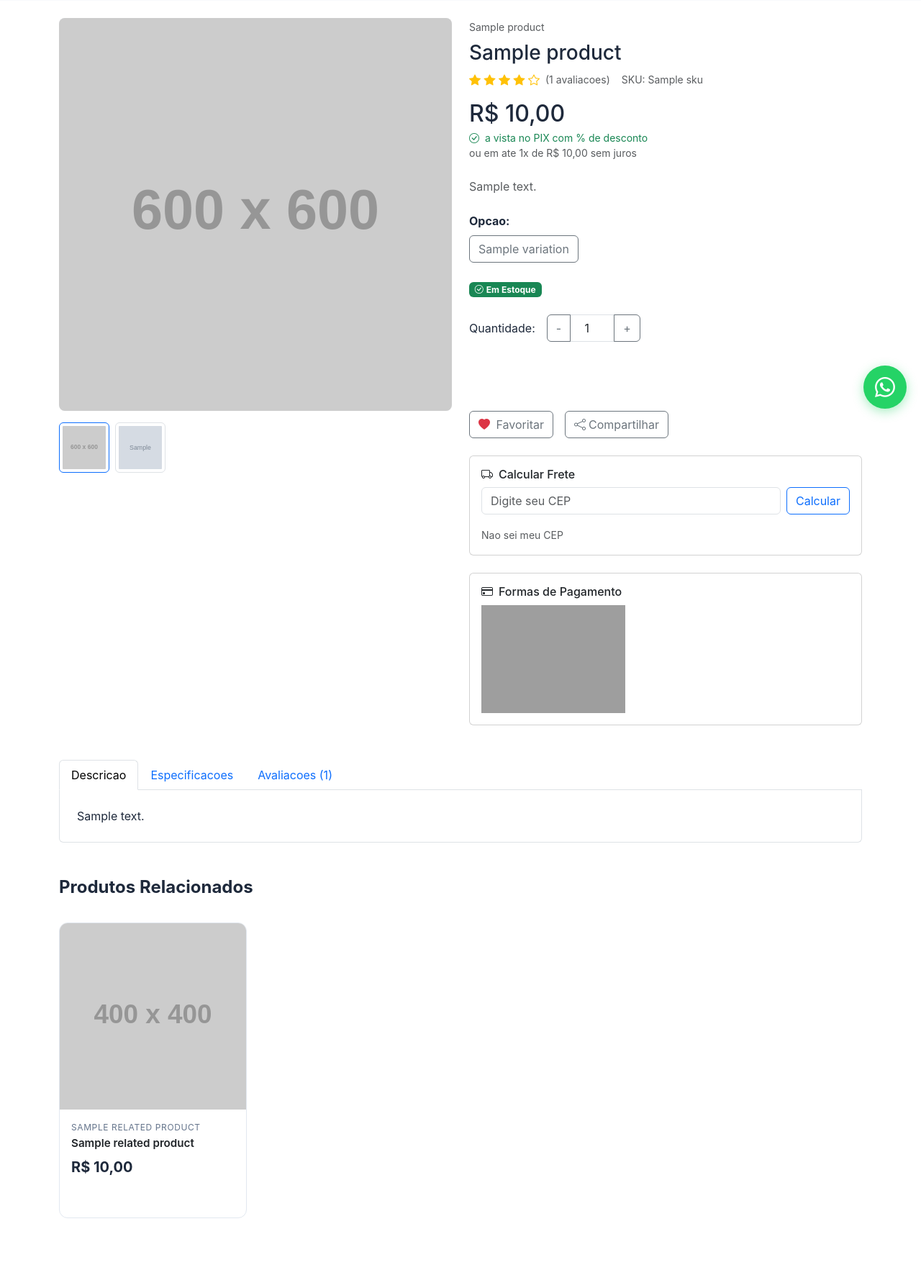
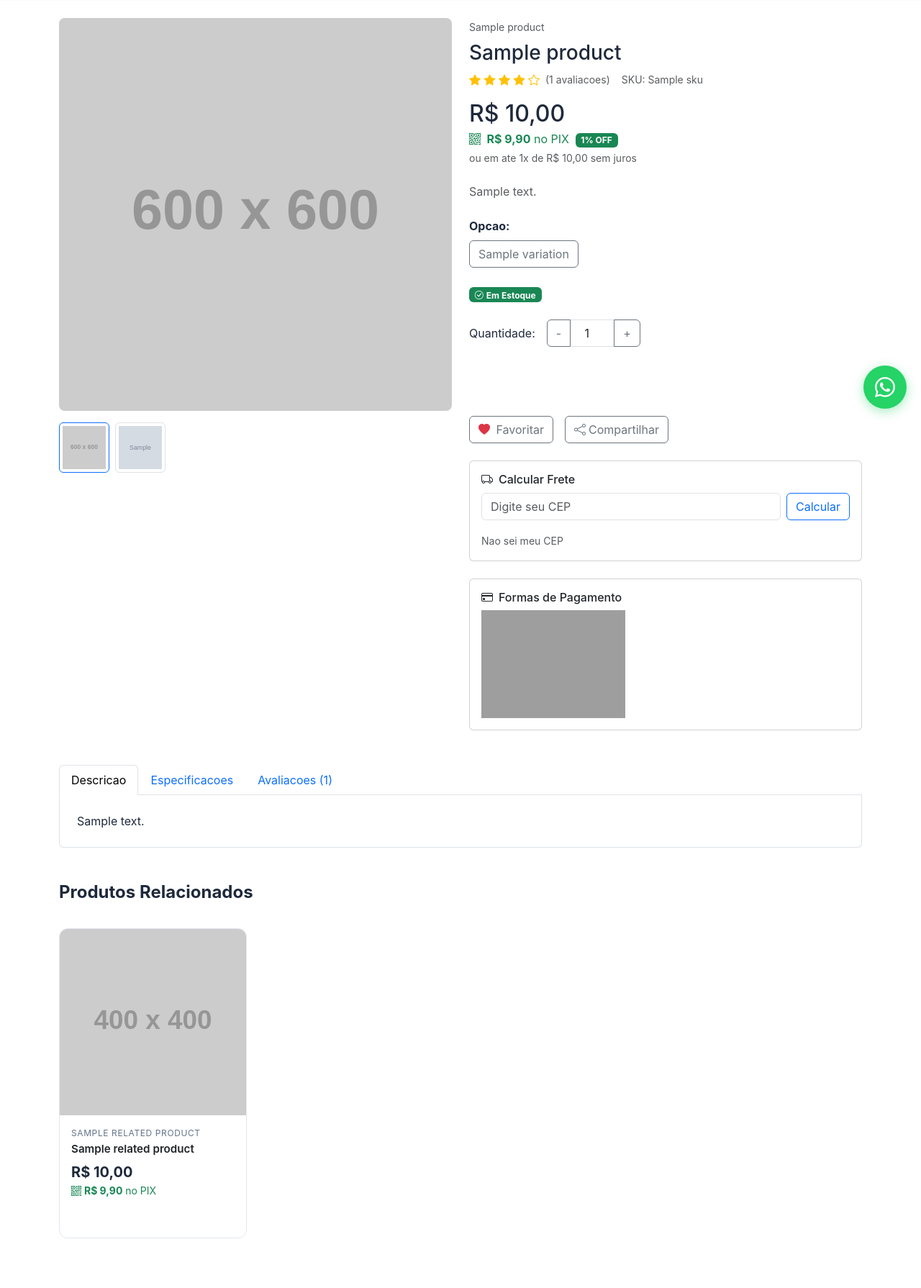
Before and after one commit to princebsb/gpsimports, a CodeIgniter 4 app: the page made by app/Views/front/products/show.php in a window 1280 px wide. Shown: the part 212-2002 px from the top of the page at 72% size. Run offline with PHP 8.4 and a stand-in for CodeIgniter, Linux system fonts and the light colour scheme; the template is opened without the code that fills it: most values are stand-ins (such as "Sample title", 1, 10 or a date in 2020); grey boxes marked "Sample" are stand-in pictures; grey boxes labelled with a size stand in for pictures from a placeholder-image service; data that the repository does not hold is empty; some libraries are stand-ins or nearby versions; grey boxes are pictures that could not be loaded.

Commit message:
Implementa exibicao de desconto PIX (5%)
- Mostra preco com desconto PIX na pagina do produto
- Mostra preco PIX no card de listagem de produtos
- Mostra preco PIX no resumo do carrinho
- Atualiza dinamicamente quando total muda

Co-Authored-By: Claude Opus 4.5 <noreply@anthropic.com>

```diff
--- a/app/Views/front/partials/product-card.php
+++ b/app/Views/front/partials/product-card.php
@@ -76,14 +76,22 @@
             <?php endif; ?>
         </div>
 
-        <div class="installments">
-            <?php if ($currentPrice > 0): ?>
+        <?php if ($currentPrice > 0): ?>
+            <?php
+            $pixDiscount = (float) (setting('pix_discount') ?? 5);
+            $pixPrice = $currentPrice * (1 - $pixDiscount / 100);
+            ?>
+            <div class="pix-price text-success small">
+                <i class="bi bi-qr-code"></i>
+                <strong>R$ <?= number_format($pixPrice, 2, ',', '.') ?></strong> no PIX
+            </div>
+            <div class="installments">
                 <?php $installments = max(1, min(12, floor($currentPrice / 10))); ?>
                 <?php if ($installments > 1): ?>
                     ou <?= $installments ?>x de R$ <?= number_format($currentPrice / $installments, 2, ',', '.') ?>
                 <?php endif; ?>
-            <?php endif; ?>
-        </div>
+            </div>
+        <?php endif; ?>
 
         <?php if ($product['stock'] > 0): ?>
             <button type="button" class="btn btn-primary btn-sm w-100 mt-2" onclick="addToCart(<?= $product['id'] ?>)">
--- a/app/Views/front/products/show.php
+++ b/app/Views/front/products/show.php
@@ -119,6 +119,8 @@
             <div class="mb-4">
                 <?php
                 $currentPrice = $product['sale_price'] && $product['sale_price'] < $product['price'] ? $product['sale_price'] : $product['price'];
+                $pixDiscount = (float) (setting('pix_discount') ?? 5);
+                $pixPrice = $currentPrice * (1 - $pixDiscount / 100);
                 ?>
                 <?php if ($currentPrice > 0): ?>
                     <?php if ($product['sale_price'] && $product['sale_price'] < $product['price']): ?>
@@ -127,9 +129,10 @@
                         </div>
                     <?php endif; ?>
                     <div class="h2 text-primary mb-1">R$ <?= number_format($currentPrice, 2, ',', '.') ?></div>
-                    <div class="text-success small">
-                        <i class="bi bi-check-circle me-1"></i>
-                        a vista no PIX com <?= setting('pix_discount') ?? 5 ?>% de desconto
+                    <div class="text-success mb-1">
+                        <i class="bi bi-qr-code me-1"></i>
+                        <strong>R$ <?= number_format($pixPrice, 2, ',', '.') ?></strong> no PIX
+                        <span class="badge bg-success ms-1"><?= $pixDiscount ?>% OFF</span>
                     </div>
                     <div class="text-muted small">
                         <?php $installments = max(1, min(12, floor($currentPrice / 10))); ?>
```
Also changed, not shown: app/Views/front/cart/index.php (+26 -1 lines).
